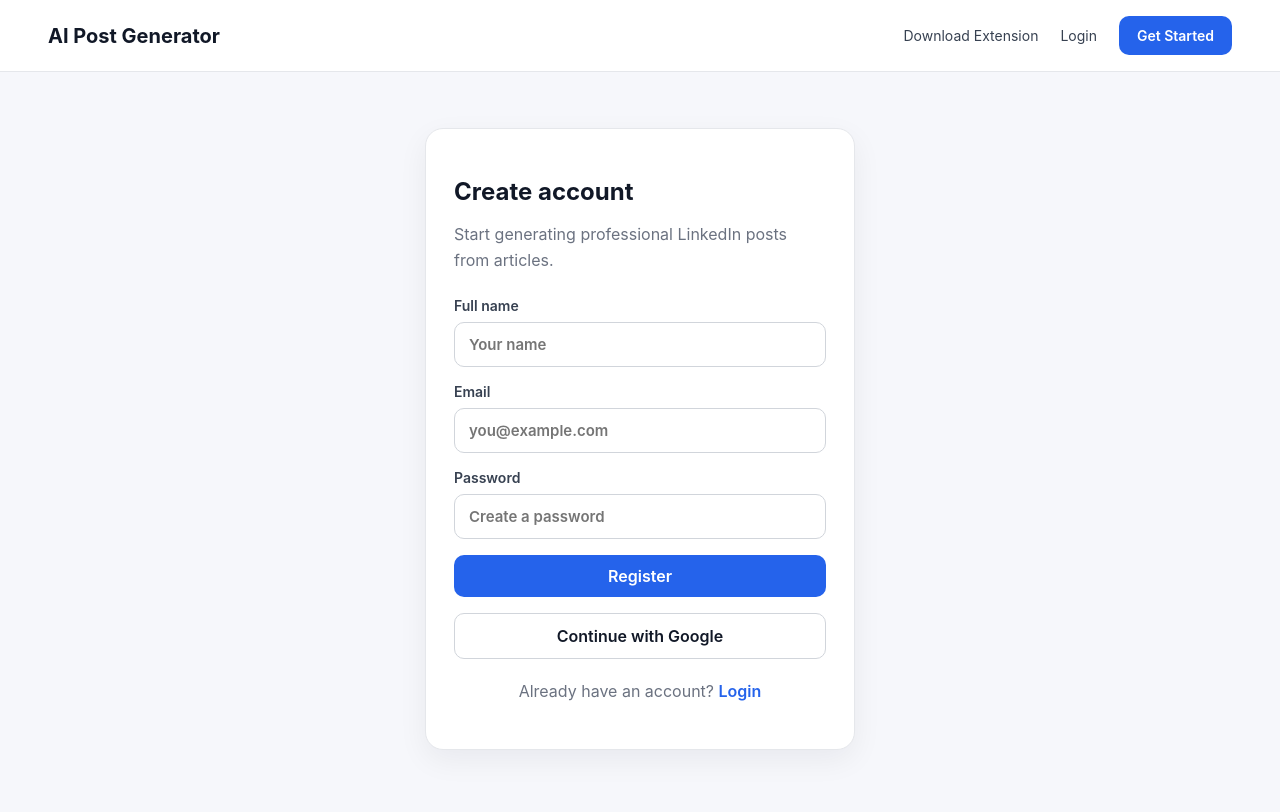
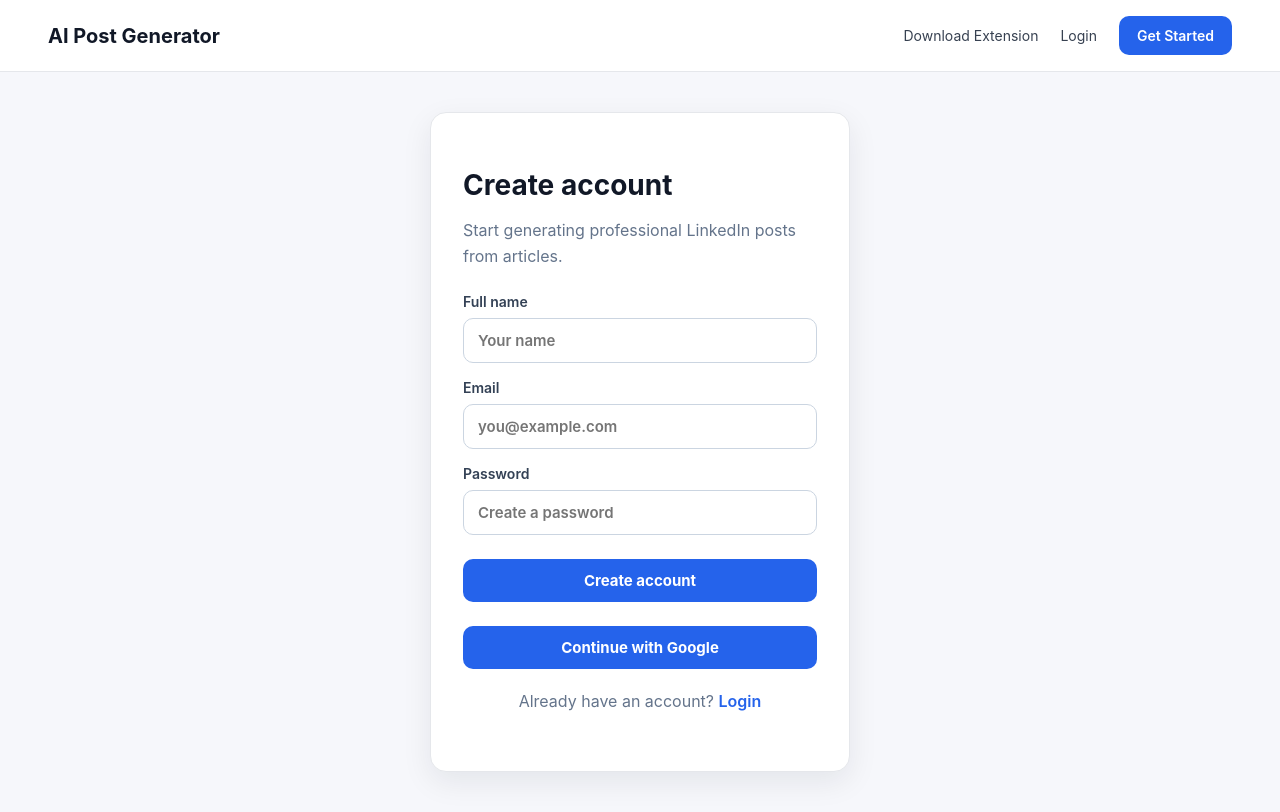
Before and after one commit to Dilshan02kr/AI-post-generator, a React (Vite) app in the folder web/: page /register in a window 1280 px wide. Built offline with nearby package versions, Linux system fonts and the light colour scheme.

Commit message:
feat: implement user registration functionality with form handling and validation

```diff
--- a/web/src/index.css
+++ b/web/src/index.css
@@ -258,6 +258,94 @@ input {
   font-size: 14px;
 }
 
+.auth-page {
+  min-height: calc(100vh - 80px);
+  display: flex;
+  align-items: center;
+  justify-content: center;
+  padding: 40px 20px;
+}
+
+.auth-card {
+  width: 100%;
+  max-width: 420px;
+  padding: 32px;
+  border: 1px solid #e5e7eb;
+  border-radius: 16px;
+  background: white;
+  box-shadow: 0 10px 30px rgba(15, 23, 42, 0.08);
+}
+
+.auth-card h1 {
+  margin-bottom: 8px;
+  font-size: 28px;
+}
+
+.auth-card p {
+  margin-bottom: 24px;
+  color: #64748b;
+}
+
+.auth-form {
+  display: flex;
+  flex-direction: column;
+  gap: 16px;
+}
+
+.auth-form label {
+  display: flex;
+  flex-direction: column;
+  gap: 8px;
+  font-weight: 600;
+  color: #334155;
+}
+
+.auth-form input {
+  padding: 12px 14px;
+  border: 1px solid #cbd5e1;
+  border-radius: 10px;
+  font-size: 15px;
+}
+
+.auth-form input:focus {
+  outline: none;
+  border-color: #2563eb;
+}
+
+.auth-form button {
+  margin-top: 8px;
+  padding: 12px 16px;
+  border: none;
+  border-radius: 10px;
+  background: #2563eb;
+  color: white;
+  font-size: 15px;
+  font-weight: 700;
+  cursor: pointer;
+}
+
+.auth-form button:disabled {
+  opacity: 0.7;
+  cursor: not-allowed;
+}
+
+.error-message {
+  color: #dc2626 !important;
+  margin: 0 !important;
+  font-weight: 600;
+}
+
+.success-message {
+  color: #16a34a !important;
+  margin: 0 !important;
+  font-weight: 600;
+}
+
+.auth-switch {
+  margin-top: 24px;
+  text-align: center;
+}
+
 @media (max-width: 768px) {
   .navbar {
     height: auto;
--- a/web/src/pages/RegisterPage.tsx
+++ b/web/src/pages/RegisterPage.tsx
@@ -1,6 +1,52 @@
-import { Link } from "react-router";
+import { Link, useNavigate } from "react-router";
+import { registerUser } from "../services/authApi";
+import { useState } from "react";
 
 function RegisterPage() {
+  const [fullName, setFullName] = useState("");
+  const [email, setEmail] = useState("");
+  const [password, setPassword] = useState("");
+
+  const [isLoading, setIsLoading] = useState(false);
+  const [error, setError] = useState("");
+  const [successMessage, setSuccessMessage] = useState("");
+
+  const navigate = useNavigate();
+
+  async function handleSubmit(event: React.FormEvent<HTMLFormElement>) {
+    event.preventDefault();
+
+    setError("");
+    setSuccessMessage("");
+    setIsLoading(true);
+
+    try {
+      const response = await registerUser({
+        full_name: fullName,
+        email,
+        password,
+      });
+
+      setSuccessMessage(response.message);
+
+      setFullName("");
+      setEmail("");
+      setPassword("");
+
+      setTimeout(() => {
+        navigate("/login");
+      }, 1000);
+    } catch (error) {
+      if (error instanceof Error) {
+        setError(error.message);
+      } else {
+        setError("Something went wrong. Please try again.");
+      }
+    } finally {
+      setIsLoading(false);
+    }
+  }
+
   return (
     <main className="page auth-page">
       <section className="auth-card">
@@ -8,24 +54,48 @@ function RegisterPage() {
 
         <p>Start generating professional LinkedIn posts from articles.</p>
 
-        <form className="auth-form">
+        <form onSubmit={handleSubmit} className="auth-form">
           <label>
             Full name
-            <input type="text" placeholder="Your name" />
+            <input
+              type="text"
+              onChange={(e) => setFullName(e.target.value)}
+              value={fullName}
+              required
+              placeholder="Your name"
+            />
           </label>
 
           <label>
             Email
-            <input type="email" placeholder="you@example.com" />
+            <input
+              type="email"
+              value={email}
+              onChange={(e) => setEmail(e.target.value)}
+              required
+              placeholder="you@example.com"
+            />
           </label>
 
           <label>
             Password
-            <input type="password" placeholder="Create a password" />
+            <input
+              type="password"
+              value={password}
+              onChange={(e) => setPassword(e.target.value)}
+              required
+              minLength={6}
+              placeholder="Create a password"
+            />
           </label>
 
-          <button type="button" className="primary-button full-width">
-            Register
+          {error && <p className="error-message">{error}</p>}
+          {successMessage && (
+            <p className="success-message">{successMessage}</p>
+          )}
+
+          <button type="submit" disabled={isLoading}>
+            {isLoading ? "Creating account..." : "Create account"}
           </button>
 
           <button type="button" className="google-button">
```
